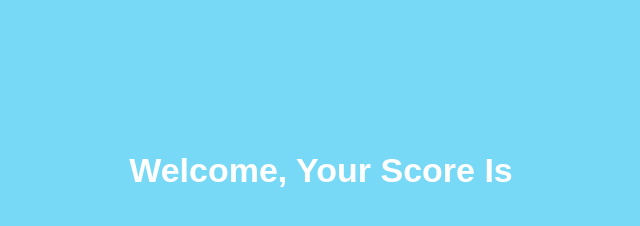
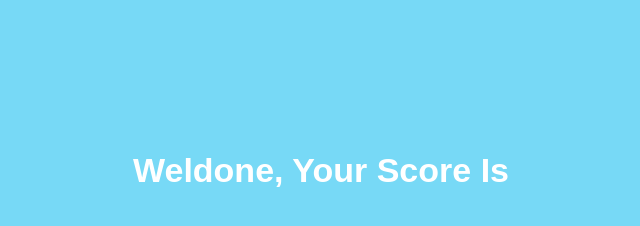
Before and after one commit to Youngdavid45/Youngdavid45.github.io, a plain HTML site: page end.html in a window 1280 px wide. Shown: the full height of the page, 319-959 px from the left. Drawn offline with Linux system fonts and the light colour scheme.

Commit message:
Add files via upload

```diff
--- a/end.html
+++ b/end.html
@@ -8,7 +8,7 @@
 </head>
 <body>
     <div id="header">
-        <h1 id="welcome">welcome, your score is</h1>
+        <h1 id="welcome">weldone, your score is</h1>
         <p id="highscore"></p>
     </div>
     <script src="app.js/end.js"></script>
```
